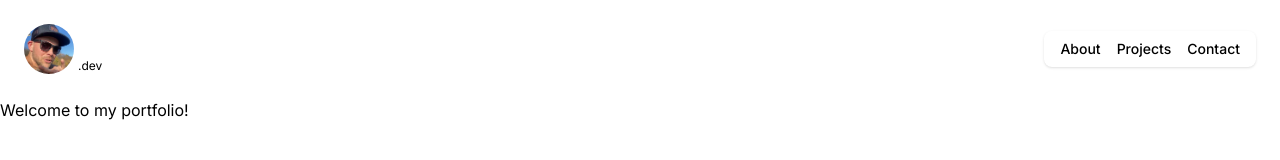
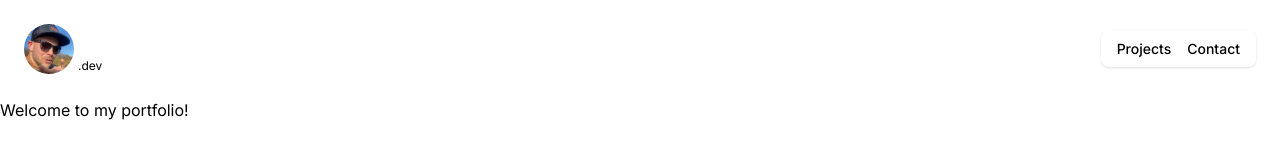
Before and after one commit to BrandonGormley/brandongormley.dev, a Next.js app: page / in a window 1280 px wide. Shown: the top 160 px of the page. Built offline with nearby package versions, Linux system fonts and the light colour scheme.

Commit message:
remove about link

```diff
--- a/src/app/components/Header.tsx
+++ b/src/app/components/Header.tsx
@@ -19,14 +19,6 @@ export default function Header() {
                     <li className='mx-2'>
                         <Link
                             className='hover:text-cyan-500 font-medium transition-all duration-100'
-                            href={'/about'}
-                        >
-                            About
-                        </Link>
-                    </li>
-                    <li className='mx-2'>
-                        <Link
-                            className='hover:text-cyan-500 font-medium transition-all duration-100'
                             href={'/projects'}
                         >
                             Projects
```
